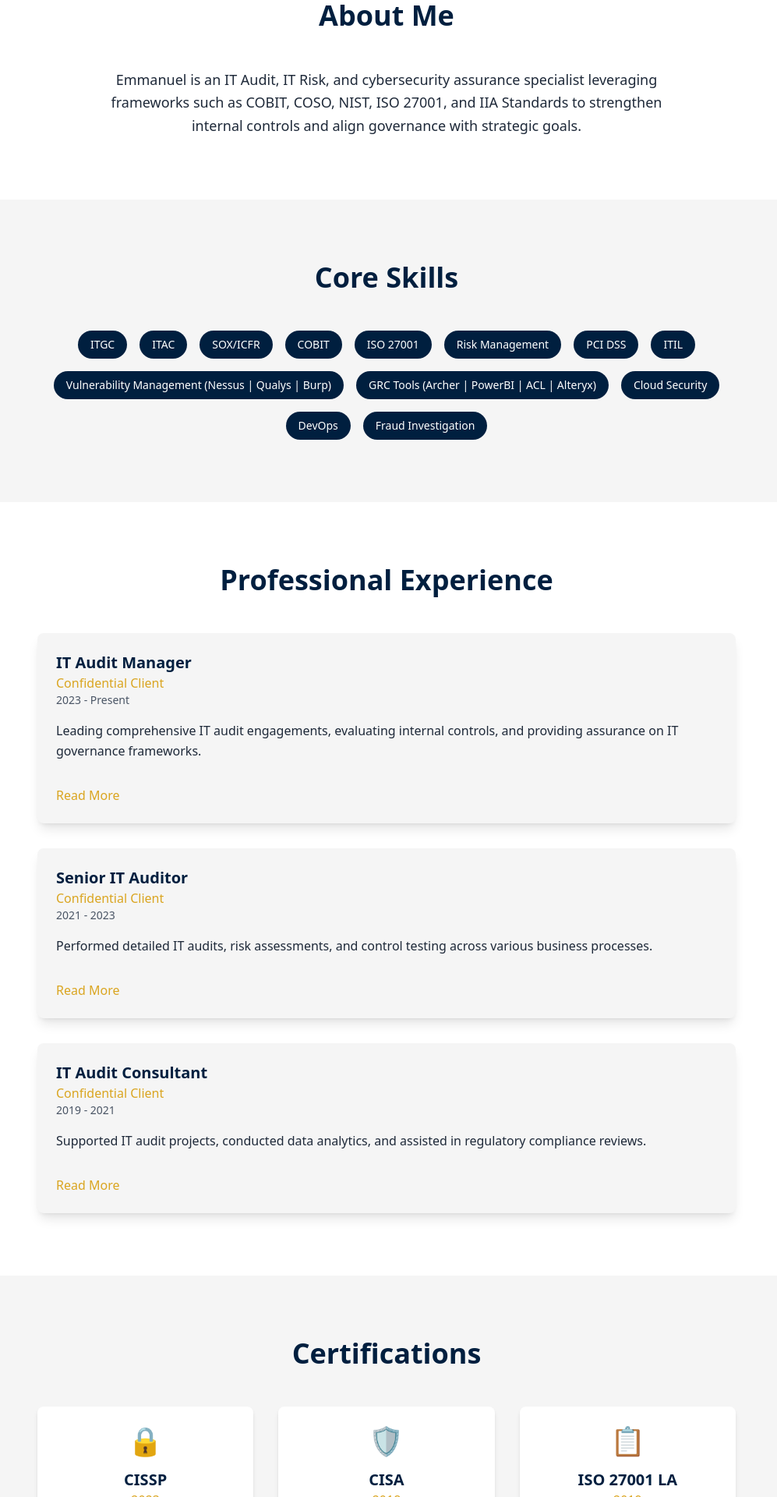
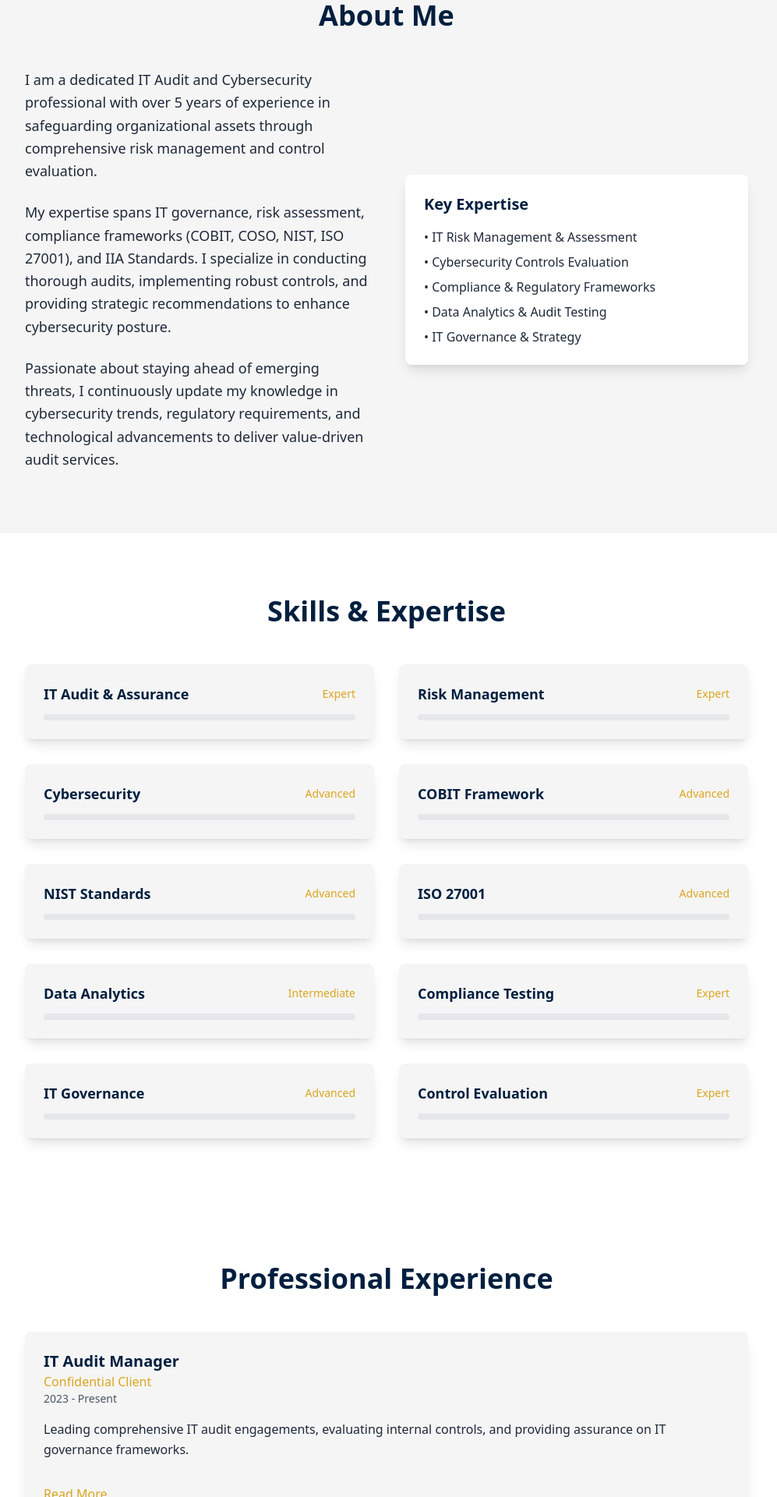
Before and after one commit to samkiel488/Emmanuel-Ilesanmi_Portfolio, a Next.js app: page / in a window 1280 px wide. Shown: the part 880-2800 px from the top of the page at 78% size, without its empty margins (144-1141 px from the left). Built offline with nearby package versions, Linux system fonts and the light colour scheme.

Commit message:
`Refactor layout, components, and styles across the application` > samkiel

```diff
--- a/src/app/layout.tsx
+++ b/src/app/layout.tsx
@@ -27,8 +27,8 @@ export default function RootLayout({
 }>) {
   return (
     <html lang="en" suppressHydrationWarning>
-      <body className={`${inter.variable} font-sans antialiased transition-colors duration-300 bg-white text-gray-800 dark:bg-[#001f3f] dark:text-gray-100`}>
-        <ThemeProvider attribute="class" defaultTheme="light" enableSystem>
+      <body className={`${inter.variable} font-sans antialiased transition-colors duration-300 bg-[#001f3f] text-gray-100 dark:bg-[#001f3f] dark:text-gray-100`}>
+        <ThemeProvider attribute="class" defaultTheme="dark" enableSystem>
           {children}
         </ThemeProvider>
       </body>
--- a/src/components/About.tsx
+++ b/src/components/About.tsx
@@ -10,13 +10,35 @@ const About = () => {
       whileInView={{ opacity: 1, y: 0 }}
       transition={{ duration: 0.6, ease: "easeOut" }}
       viewport={{ once: true }}
-      className="py-20 bg-white dark:bg-[#001f3f]"
+      className="py-20 bg-secondary dark:bg-[#001f3f]"
     >
-      <div className="max-w-5xl mx-auto px-6 sm:px-8 md:px-12 lg:px-16 space-y-10">
+      <div className="max-w-5xl mx-auto px-6 sm:px-8 md:px-12 lg:px-12 space-y-10">
         <h2 className="text-3xl sm:text-4xl font-bold text-primary dark:text-accent text-center mb-12">About Me</h2>
-        <p className="text-base sm:text-lg text-gray-800 dark:text-gray-300 text-center max-w-3xl mx-auto leading-relaxed">
-          Emmanuel is an IT Audit, IT Risk, and cybersecurity assurance specialist leveraging frameworks such as COBIT, COSO, NIST, ISO 27001, and IIA Standards to strengthen internal controls and align governance with strategic goals.
-        </p>
+        <div className="grid grid-cols-1 md:grid-cols-2 gap-12 items-center">
+          <div>
+            <p className="text-base sm:text-lg text-gray-800 dark:text-gray-300 leading-relaxed mb-6">
+              I am a dedicated IT Audit and Cybersecurity professional with over 5 years of experience in safeguarding organizational assets through comprehensive risk management and control evaluation.
+            </p>
+            <p className="text-base sm:text-lg text-gray-800 dark:text-gray-300 leading-relaxed mb-6">
+              My expertise spans IT governance, risk assessment, compliance frameworks (COBIT, COSO, NIST, ISO 27001), and IIA Standards. I specialize in conducting thorough audits, implementing robust controls, and providing strategic recommendations to enhance cybersecurity posture.
+            </p>
+            <p className="text-base sm:text-lg text-gray-800 dark:text-gray-300 leading-relaxed">
+              Passionate about staying ahead of emerging threats, I continuously update my knowledge in cybersecurity trends, regulatory requirements, and technological advancements to deliver value-driven audit services.
+            </p>
+          </div>
+          <div className="space-y-6">
+            <div className="bg-white dark:bg-gray-800 p-6 rounded-lg shadow-lg">
+              <h3 className="text-xl font-semibold text-primary dark:text-accent mb-4">Key Expertise</h3>
+              <ul className="space-y-2 text-gray-800 dark:text-gray-300">
+                <li>• IT Risk Management & Assessment</li>
+                <li>• Cybersecurity Controls Evaluation</li>
+                <li>• Compliance & Regulatory Frameworks</li>
+                <li>• Data Analytics & Audit Testing</li>
+                <li>• IT Governance & Strategy</li>
+              </ul>
+            </div>
+          </div>
+        </div>
       </div>
     </motion.section>
   );
--- a/src/components/Awards.tsx
+++ b/src/components/Awards.tsx
@@ -4,8 +4,24 @@ import { motion } from "framer-motion";
 
 const Awards = () => {
   const awards = [
-    { title: "SOARS Award", organization: "Interswitch Group", year: "2023" },
-    { title: "Commendation Letter", organization: "GTBank", year: "2017" }
+    {
+      title: "Outstanding IT Audit Project",
+      issuer: "Confidential Client",
+      year: "2022",
+      description: "Recognized for leading a successful IT audit project that significantly improved risk management."
+    },
+    {
+      title: "Cybersecurity Excellence Award",
+      issuer: "Confidential Client",
+      year: "2021",
+      description: "Awarded for exceptional contributions to cybersecurity assurance and control improvements."
+    },
+    {
+      title: "Employee of the Year",
+      issuer: "Confidential Client",
+      year: "2020",
+      description: "Honored for outstanding performance and dedication to IT audit and risk management."
+    }
   ];
 
   return (
@@ -15,35 +31,26 @@ const Awards = () => {
       whileInView={{ opacity: 1, y: 0 }}
       transition={{ duration: 0.6, ease: "easeOut" }}
       viewport={{ once: true }}
-      className="py-20 bg-secondary dark:bg-gray-800"
+      className="py-20 bg-secondary dark:bg-[#001f3f]"
     >
-      <div className="max-w-5xl mx-auto px-6 sm:px-8 md:px-12 lg:px-16 space-y-10">
-        <h2 className="text-3xl sm:text-4xl font-bold text-primary dark:text-accent text-center mb-12">Awards & Membership</h2>
+      <div className="max-w-5xl mx-auto px-6 sm:px-8 md:px-12 lg:px-12 space-y-10">
+        <h2 className="text-3xl sm:text-4xl font-bold text-primary dark:text-accent text-center mb-12">Awards & Recognition</h2>
         <div className="space-y-8">
           {awards.map((award, index) => (
             <motion.div
-              key={index}
-              initial={{ opacity: 0, x: 20 }}
+              key={award.title}
+              initial={{ opacity: 0, x: index % 2 === 0 ? -20 : 20 }}
               whileInView={{ opacity: 1, x: 0 }}
               transition={{ duration: 0.5, delay: index * 0.1 }}
               viewport={{ once: true }}
-              className="bg-white dark:bg-gray-700 p-6 rounded-lg shadow-md hover:shadow-lg transition-shadow duration-300"
+              className="bg-white dark:bg-gray-800 p-6 rounded-lg shadow-lg hover:shadow-xl transition-shadow duration-300"
             >
-              <h3 className="text-xl font-semibold text-primary dark:text-accent">{award.title}</h3>
-              <p className="text-accent font-medium">{award.organization}</p>
-              <p className="text-gray-600 dark:text-gray-400">{award.year}</p>
+              <h3 className="text-xl font-semibold text-primary dark:text-accent mb-2">{award.title}</h3>
+              <p className="text-accent font-medium mb-1">{award.issuer}</p>
+              <p className="text-sm text-gray-600 dark:text-gray-400 mb-4">{award.year}</p>
+              <p className="text-gray-800 dark:text-gray-300 leading-relaxed">{award.description}</p>
             </motion.div>
           ))}
-          <motion.div
-            initial={{ opacity: 0, y: 20 }}
-            whileInView={{ opacity: 1, y: 0 }}
-            transition={{ duration: 0.5, delay: awards.length * 0.1 }}
-            viewport={{ once: true }}
-            className="bg-white dark:bg-gray-700 p-6 rounded-lg shadow-md hover:shadow-lg transition-shadow duration-300"
-          >
-            <h3 className="text-xl font-semibold text-primary dark:text-accent">Professional Membership</h3>
-            <p className="text-gray-700 dark:text-gray-300">Member of ISC2 | ISACA | IIA (Lagos and Atlantic Canada Chapters)</p>
-          </motion.div>
         </div>
       </div>
     </motion.section>
--- a/src/components/Certifications.tsx
+++ b/src/components/Certifications.tsx
@@ -2,17 +2,46 @@
 
 import { motion } from "framer-motion";
 
-const certifications = [
-  { name: "CISSP", year: "2023", icon: "🔒" },
-  { name: "CISA", year: "2018", icon: "🛡️" },
-  { name: "ISO 27001 LA", year: "2019", icon: "📋" },
-  { name: "PCI ISA", year: "2024", icon: "💳" },
-  { name: "Lean Six Sigma Yellow Belt", year: "2022", icon: "📈" },
-  { name: "COBIT 5 Foundation", year: "2018", icon: "🏗️" },
-  { name: "ITIL Foundation", year: "2015", icon: "⚙️" }
-];
+const Certifications = () => {
+  const certifications = [
+    {
+      name: "Certified Information Systems Auditor (CISA)",
+      issuer: "ISACA",
+      year: "2023",
+      description: "Global certification for IT audit, control, and security professionals."
+    },
+    {
+      name: "Certified in Risk and Information Systems Control (CRISC)",
+      issuer: "ISACA",
+      year: "2022",
+      description: "Certification focused on IT risk management and control."
+    },
+    {
+      name: "Certified Information Systems Security Professional (CISSP)",
+      issuer: "ISC²",
+      year: "2021",
+      description: "Leading certification for information security professionals."
+    },
+    {
+      name: "Certified Internal Auditor (CIA)",
+      issuer: "IIA",
+      year: "2020",
+      description: "Global standard for internal auditing professionals."
+    },
+    {
+      name: "Certified Fraud Examiner (CFE)",
+      issuer: "ACFE",
+      year: "2019",
+      description: "Certification for fraud prevention, detection, and deterrence."
+    },
+    {
+      name: "Project Management Professional (PMP)",
+      issuer: "PMI",
+      year: "2018",
+      description: "Globally recognized certification for project management."
+    }
+  ];
 
-const Certifications = () => {
   return (
     <motion.section
       id="certifications"
@@ -20,24 +49,24 @@ const Certifications = () => {
       whileInView={{ opacity: 1, y: 0 }}
       transition={{ duration: 0.6, ease: "easeOut" }}
       viewport={{ once: true }}
-      className="py-20 bg-secondary dark:bg-gray-800"
+      className="py-20 bg-secondary dark:bg-[#001f3f]"
     >
-      <div className="max-w-5xl mx-auto px-6 sm:px-8 md:px-12 lg:px-16 space-y-10">
+      <div className="max-w-5xl mx-auto px-6 sm:px-8 md:px-12 lg:px-12 space-y-10">
         <h2 className="text-3xl sm:text-4xl font-bold text-primary dark:text-accent text-center mb-12">Certifications</h2>
-        <div className="grid grid-cols-1 md:grid-cols-2 lg:grid-cols-3 gap-8">
+        <div className="grid grid-cols-1 md:grid-cols-2 lg:grid-cols-3 gap-6">
           {certifications.map((cert, index) => (
             <motion.div
-              key={index}
-              initial={{ opacity: 0, scale: 0.9 }}
-              whileInView={{ opacity: 1, scale: 1 }}
+              key={cert.name}
+              initial={{ opacity: 0, y: 20 }}
+              whileInView={{ opacity: 1, y: 0 }}
               transition={{ duration: 0.5, delay: index * 0.1 }}
               viewport={{ once: true }}
-              whileHover={{ scale: 1.05 }}
-              className="bg-white dark:bg-gray-700 p-6 rounded-lg shadow-md text-center hover:shadow-lg transition-shadow duration-300"
+              className="bg-white dark:bg-gray-800 p-6 rounded-lg shadow-lg hover:shadow-xl transition-all duration-300 hover:scale-105"
             >
-              <div className="text-4xl mb-4">{cert.icon}</div>
-              <h3 className="text-xl font-semibold text-primary dark:text-accent">{cert.name}</h3>
-              <p className="text-accent">{cert.year}</p>
+              <h3 className="text-lg font-semibold text-primary dark:text-accent mb-2">{cert.name}</h3>
+              <p className="text-accent font-medium mb-1">{cert.issuer}</p>
+              <p className="text-sm text-gray-600 dark:text-gray-400 mb-3">{cert.year}</p>
+              <p className="text-gray-800 dark:text-gray-300 text-sm leading-relaxed">{cert.description}</p>
             </motion.div>
           ))}
         </div>
--- a/src/components/Contact.tsx
+++ b/src/components/Contact.tsx
@@ -27,7 +27,7 @@ const Contact = () => {
       viewport={{ once: true }}
       className="py-20 bg-white dark:bg-[#001f3f]"
     >
-      <div className="max-w-5xl mx-auto px-6 sm:px-8 md:px-12 lg:px-16 space-y-10">
+      <div className="max-w-5xl mx-auto px-6 sm:px-8 md:px-12 lg:px-12 space-y-10">
         <h2 className="text-3xl sm:text-4xl font-bold text-primary dark:text-accent text-center mb-12">Contact Me</h2>
         <div className="grid grid-cols-1 md:grid-cols-2 gap-12">
           <div>
--- a/src/components/Education.tsx
+++ b/src/components/Education.tsx
@@ -5,14 +5,16 @@ import { motion } from "framer-motion";
 const Education = () => {
   const education = [
     {
-      degree: "Master of Information Technology",
-      institution: "National Open University of Nigeria",
-      year: "2024"
+      degree: "Master of Science in Information Technology",
+      institution: "University of New Brunswick",
+      year: "2018 - 2020",
+      details: "Specialized in IT Security, Data Analytics, and Enterprise Systems. Graduated with distinction."
     },
     {
-      degree: "B. Eng. Electrical & Electronics",
-      institution: "MAUTECH",
-      year: "2013"
+      degree: "Bachelor of Science in Computer Science",
+      institution: "University of Lagos",
+      year: "2014 - 2018",
+      details: "Focused on software development, algorithms, and computer systems. Active in cybersecurity research projects."
     }
   ];
 
@@ -25,21 +27,22 @@ const Education = () => {
       viewport={{ once: true }}
       className="py-20 bg-white dark:bg-[#001f3f]"
     >
-      <div className="max-w-5xl mx-auto px-6 sm:px-8 md:px-12 lg:px-16 space-y-10">
+      <div className="max-w-5xl mx-auto px-6 sm:px-8 md:px-12 lg:px-12 space-y-10">
         <h2 className="text-3xl sm:text-4xl font-bold text-primary dark:text-accent text-center mb-12">Education</h2>
         <div className="space-y-8">
           {education.map((edu, index) => (
             <motion.div
-              key={index}
-              initial={{ opacity: 0, x: -20 }}
+              key={edu.degree}
+              initial={{ opacity: 0, x: index % 2 === 0 ? -20 : 20 }}
               whileInView={{ opacity: 1, x: 0 }}
               transition={{ duration: 0.5, delay: index * 0.1 }}
               viewport={{ once: true }}
-              className="bg-secondary dark:bg-gray-800 p-6 rounded-lg shadow-md hover:shadow-lg transition-shadow duration-300"
+              className="bg-secondary dark:bg-gray-800 p-6 rounded-lg shadow-lg hover:shadow-xl transition-shadow duration-300"
             >
-              <h3 className="text-xl font-semibold text-primary dark:text-accent">{edu.degree}</h3>
-              <p className="text-accent font-medium">{edu.institution}</p>
-              <p className="text-gray-600 dark:text-gray-400">{edu.year}</p>
+              <h3 className="text-xl font-semibold text-primary dark:text-accent mb-2">{edu.degree}</h3>
+              <p className="text-accent font-medium mb-1">{edu.institution}</p>
+              <p className="text-sm text-gray-600 dark:text-gray-400 mb-4">{edu.year}</p>
+              <p className="text-gray-800 dark:text-gray-300 leading-relaxed">{edu.details}</p>
             </motion.div>
           ))}
         </div>
--- a/src/components/Experience.tsx
+++ b/src/components/Experience.tsx
@@ -43,7 +43,7 @@ const Experience = () => {
       viewport={{ once: true }}
       className="py-20 bg-white dark:bg-[#001f3f]"
     >
-      <div className="max-w-5xl mx-auto px-6 sm:px-8 md:px-12 lg:px-16 space-y-10">
+      <div className="max-w-5xl mx-auto px-6 sm:px-8 md:px-12 lg:px-12 space-y-10">
         <h2 className="text-3xl sm:text-4xl font-bold text-primary dark:text-accent text-center mb-12">Professional Experience</h2>
         <div className="space-y-8">
           {experiences.map((exp, index) => (
--- a/src/components/Footer.tsx
+++ b/src/components/Footer.tsx
@@ -1,14 +1,56 @@
+"use client";
+
+import { motion } from "framer-motion";
+
 const Footer = () => {
   return (
-    <footer className="bg-primary text-white py-8">
-      <div className="max-w-5xl mx-auto px-6 sm:px-8 md:px-12 lg:px-16 text-center">
-        <p className="mb-4">© 2025 Emmanuel Ilesanmi</p>
-        <div className="flex justify-center space-x-6">
-          <a href="mailto:emmanuelilesanmi36@gmail.com" className="hover:text-accent transition-colors duration-300">📧 Email</a>
-          <a href="https://linkedin.com/in/emmanuelilesanmi" className="hover:text-accent transition-colors duration-300">🔗 LinkedIn</a>
+    <motion.footer
+      initial={{ opacity: 0, y: 30 }}
+      whileInView={{ opacity: 1, y: 0 }}
+      transition={{ duration: 0.6, ease: "easeOut" }}
+      viewport={{ once: true }}
+      className="bg-primary text-secondary py-12"
+    >
+      <div className="max-w-5xl mx-auto px-6 sm:px-8 md:px-12 lg:px-12">
+        <div className="grid grid-cols-1 md:grid-cols-3 gap-8">
+          <div>
+            <h3 className="text-xl font-bold mb-4">Emmanuel Ilesanmi</h3>
+            <p className="text-secondary/80 leading-relaxed">
+              IT Audit & Cybersecurity Professional specializing in risk management and control assurance.
+            </p>
+          </div>
+          <div>
+            <h4 className="text-lg font-semibold mb-4">Quick Links</h4>
+            <ul className="space-y-2">
+              <li><a href="#home" className="text-secondary/80 hover:text-accent transition-colors">Home</a></li>
+              <li><a href="#about" className="text-secondary/80 hover:text-accent transition-colors">About</a></li>
+              <li><a href="#experience" className="text-secondary/80 hover:text-accent transition-colors">Experience</a></li>
+              <li><a href="#certifications" className="text-secondary/80 hover:text-accent transition-colors">Certifications</a></li>
+              <li><a href="#contact" className="text-secondary/80 hover:text-accent transition-colors">Contact</a></li>
+            </ul>
+          </div>
+          <div>
+            <h4 className="text-lg font-semibold mb-4">Connect</h4>
+            <div className="flex space-x-4">
+              <a href="mailto:emmanuelilesanmi36@gmail.com" className="text-secondary/80 hover:text-accent transition-colors">
+                📧 Email
+              </a>
+              <a href="https://linkedin.com/in/emmanuelilesanmi" className="text-secondary/80 hover:text-accent transition-colors">
+                💼 LinkedIn
+              </a>
+              <a href="tel:+15067216489" className="text-secondary/80 hover:text-accent transition-colors">
+                📞 Phone
+              </a>
+            </div>
+          </div>
+        </div>
+        <div className="border-t border-secondary/20 mt-8 pt-8 text-center">
+          <p className="text-secondary/60">
+            © {new Date().getFullYear()} Emmanuel Ilesanmi. All rights reserved.
+          </p>
         </div>
       </div>
-    </footer>
+    </motion.footer>
   );
 };
 
--- a/src/components/Hero.tsx
+++ b/src/components/Hero.tsx
@@ -6,7 +6,7 @@ import { Link } from "react-scroll";
 const Hero = () => {
   return (
     <section id="home" className="min-h-screen flex items-center bg-secondary dark:bg-[#001f3f]">
-      <div className="max-w-5xl mx-auto px-6 sm:px-8 md:px-12 lg:px-16 py-20">
+      <div className="max-w-5xl mx-auto px-6 sm:px-8 md:px-12 lg:px-12 py-20">
         <div className="grid grid-cols-1 md:grid-cols-2 gap-12 items-center">
           <div>
             <h1 className="text-3xl sm:text-4xl md:text-6xl font-bold text-primary dark:text-accent mb-6">
--- a/src/components/Navbar.tsx
+++ b/src/components/Navbar.tsx
@@ -6,7 +6,7 @@ import { Link } from "react-scroll";
 
 const Navbar = () => {
   const [isScrolled, setIsScrolled] = useState(false);
-  const { theme, setTheme } = useTheme();
+  const { theme, setTheme, resolvedTheme } = useTheme();
 
   useEffect(() => {
     const handleScroll = () => {
@@ -17,7 +17,7 @@ const Navbar = () => {
   }, []);
 
   const toggleTheme = () => {
-    setTheme(theme === "dark" ? "light" : "dark");
+    setTheme(resolvedTheme === "dark" ? "light" : "dark");
   };
 
   return (
@@ -49,7 +49,7 @@ const Navbar = () => {
             aria-label="Toggle Dark Mode"
             className="p-2 rounded-full bg-accent text-primary hover:bg-primary hover:text-accent transition"
           >
-            {theme === "dark" ? "☀️" : "🌙"}
+            {resolvedTheme === "dark" ? "☀️" : "🌙"}
           </button>
         </div>
       </div>
--- a/src/components/Skills.tsx
+++ b/src/components/Skills.tsx
@@ -4,10 +4,27 @@ import { motion } from "framer-motion";
 
 const Skills = () => {
   const skills = [
-    "ITGC", "ITAC", "SOX/ICFR", "COBIT", "ISO 27001", "Risk Management",
-    "PCI DSS", "ITIL", "Vulnerability Management (Nessus | Qualys | Burp)",
-    "GRC Tools (Archer | PowerBI | ACL | Alteryx)", "Cloud Security", "DevOps", "Fraud Investigation"
+    { name: "IT Audit & Assurance", level: "Expert" },
+    { name: "Risk Management", level: "Expert" },
+    { name: "Cybersecurity", level: "Advanced" },
+    { name: "COBIT Framework", level: "Advanced" },
+    { name: "NIST Standards", level: "Advanced" },
+    { name: "ISO 27001", level: "Advanced" },
+    { name: "Data Analytics", level: "Intermediate" },
+    { name: "Compliance Testing", level: "Expert" },
+    { name: "IT Governance", level: "Advanced" },
+    { name: "Control Evaluation", level: "Expert" }
   ];
+
+  const getLevelWidth = (level: string) => {
+    switch (level) {
+      case "Expert": return "w-full";
+      case "Advanced": return "w-4/5";
+      case "Intermediate": return "w-3/5";
+      case "Beginner": return "w-2/5";
+      default: return "w-1/2";
+    }
+  };
 
   return (
     <motion.section
@@ -16,22 +33,34 @@ const Skills = () => {
       whileInView={{ opacity: 1, y: 0 }}
       transition={{ duration: 0.6, ease: "easeOut" }}
       viewport={{ once: true }}
-      className="py-20 bg-secondary dark:bg-gray-800"
+      className="py-20 bg-white dark:bg-[#001f3f]"
     >
-      <div className="max-w-5xl mx-auto px-6 sm:px-8 md:px-12 lg:px-16 space-y-10">
-        <h2 className="text-3xl sm:text-4xl font-bold text-primary dark:text-accent text-center mb-12">Core Skills</h2>
-        <div className="flex flex-wrap justify-center gap-4">
+      <div className="max-w-5xl mx-auto px-6 sm:px-8 md:px-12 lg:px-12 space-y-10">
+        <h2 className="text-3xl sm:text-4xl font-bold text-primary dark:text-accent text-center mb-12">Skills & Expertise</h2>
+        <div className="grid grid-cols-1 md:grid-cols-2 gap-8">
           {skills.map((skill, index) => (
-            <motion.span
-              key={index}
-              initial={{ opacity: 0, scale: 0.8 }}
-              whileInView={{ opacity: 1, scale: 1 }}
-              transition={{ duration: 0.3, delay: index * 0.05 }}
+            <motion.div
+              key={skill.name}
+              initial={{ opacity: 0, y: 20 }}
+              whileInView={{ opacity: 1, y: 0 }}
+              transition={{ duration: 0.5, delay: index * 0.1 }}
               viewport={{ once: true }}
-              className="bg-primary text-white px-4 py-2 rounded-full text-sm font-medium hover:bg-accent hover:text-primary transition-colors duration-300"
+              className="bg-secondary dark:bg-gray-800 p-6 rounded-lg shadow-lg hover:shadow-xl transition-shadow duration-300"
             >
-              {skill}
-            </motion.span>
+              <div className="flex justify-between items-center mb-3">
+                <h3 className="text-lg font-semibold text-primary dark:text-accent">{skill.name}</h3>
+                <span className="text-sm text-accent font-medium">{skill.level}</span>
+              </div>
+              <div className="w-full bg-gray-200 dark:bg-gray-700 rounded-full h-2">
+                <motion.div
+                  initial={{ width: 0 }}
+                  whileInView={{ width: getLevelWidth(skill.level) }}
+                  transition={{ duration: 1, delay: 0.2 + index * 0.1 }}
+                  viewport={{ once: true }}
+                  className="bg-accent h-2 rounded-full"
+                />
+              </div>
+            </motion.div>
           ))}
         </div>
       </div>
```
